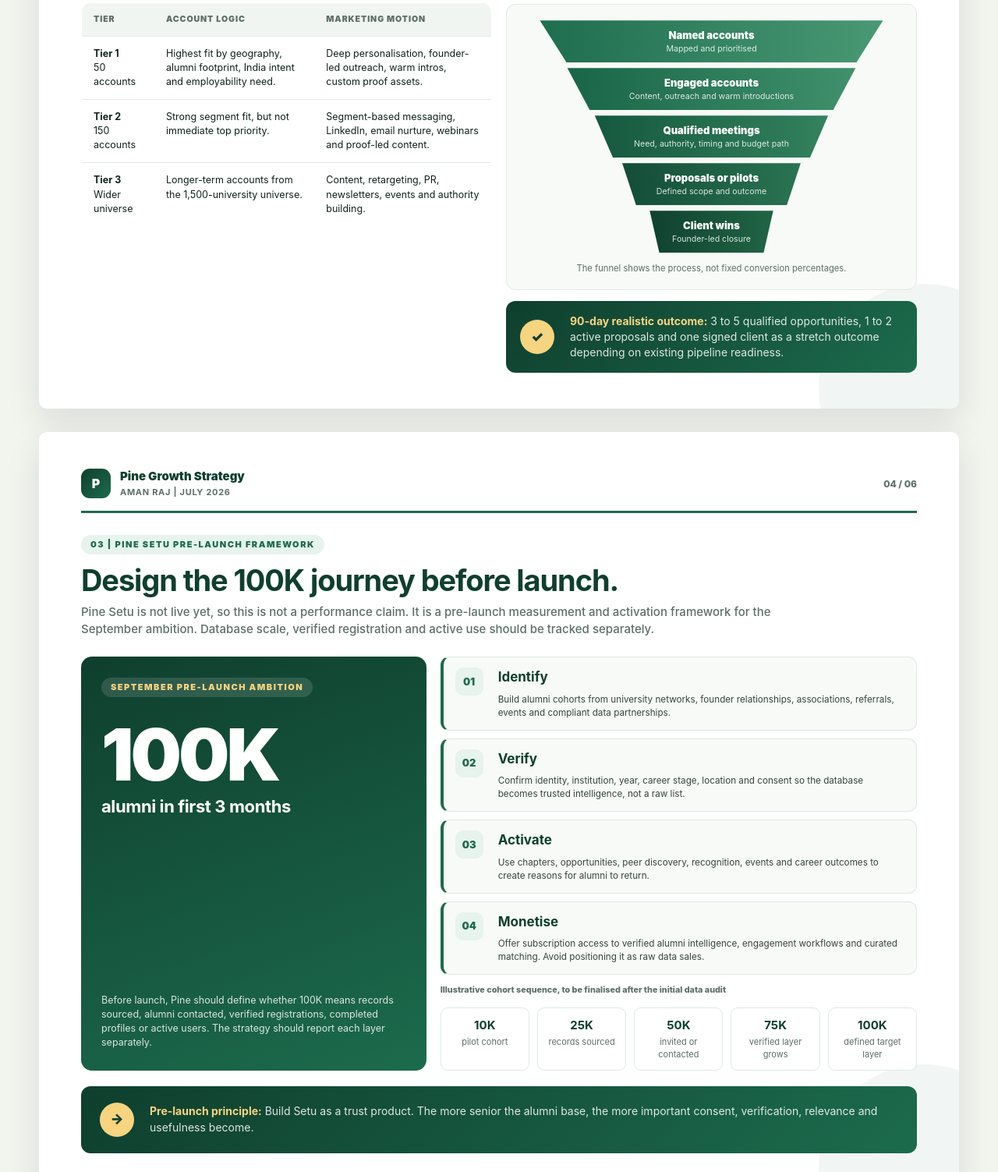
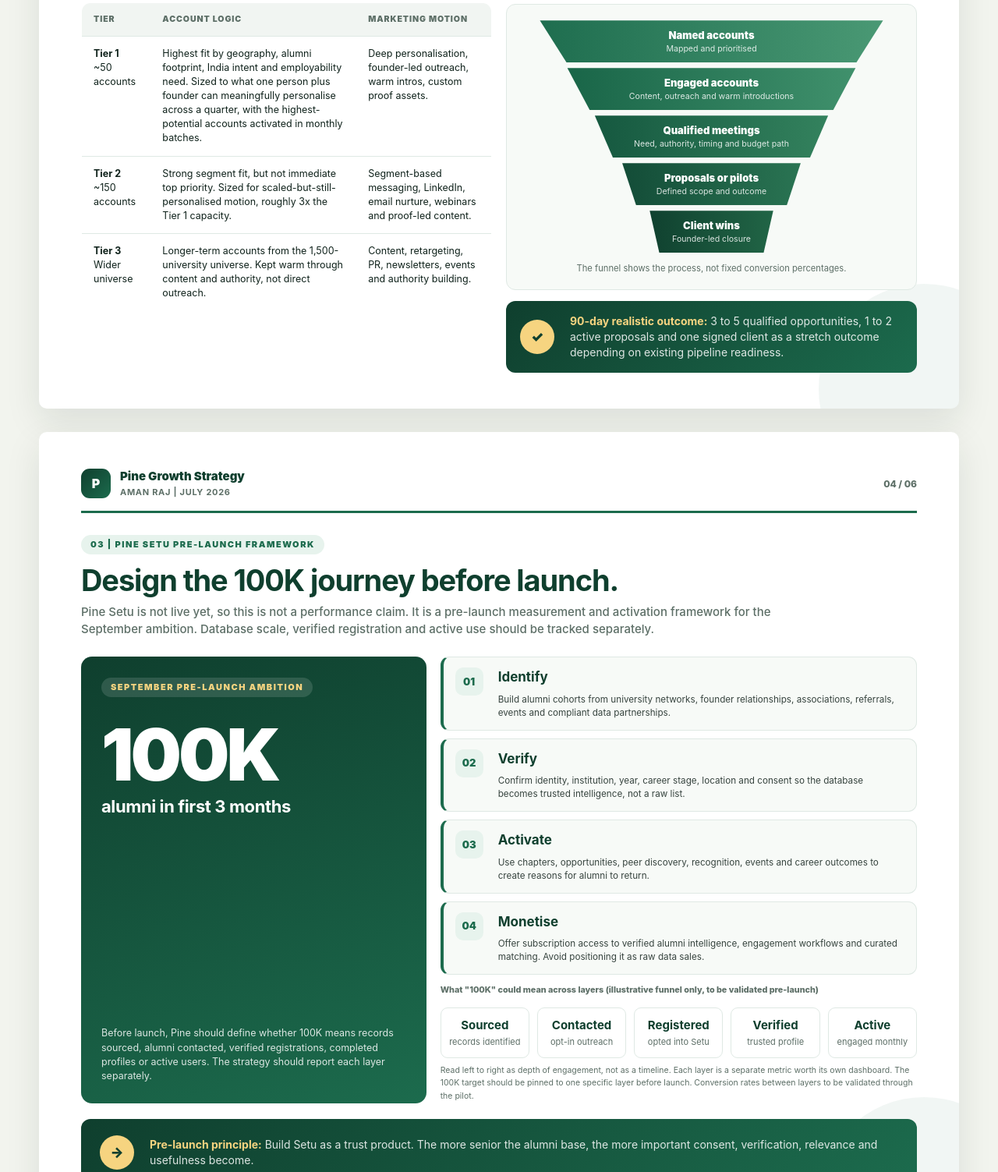
Before and after one commit to whitespacewizard/pine, a plain HTML site: page index.html in a window 1280 px wide. Shown: the part 2119-3622 px from the top of the page at 78% size. Drawn offline with Linux system fonts and the light colour scheme.

Commit message:
Update index.html

```diff
--- a/index.html
+++ b/index.html
@@ -812,18 +812,18 @@
         </thead>
         <tbody>
           <tr>
-            <td><strong>Tier 1</strong><br>50 accounts</td>
-            <td>Highest fit by geography, alumni footprint, India intent and employability need.</td>
+            <td><strong>Tier 1</strong><br>~50 accounts</td>
+            <td>Highest fit by geography, alumni footprint, India intent and employability need. Sized to what one person plus founder can meaningfully personalise across a quarter, with the highest-potential accounts activated in monthly batches.</td>
             <td>Deep personalisation, founder-led outreach, warm intros, custom proof assets.</td>
           </tr>
           <tr>
-            <td><strong>Tier 2</strong><br>150 accounts</td>
-            <td>Strong segment fit, but not immediate top priority.</td>
+            <td><strong>Tier 2</strong><br>~150 accounts</td>
+            <td>Strong segment fit, but not immediate top priority. Sized for scaled-but-still-personalised motion, roughly 3x the Tier 1 capacity.</td>
             <td>Segment-based messaging, LinkedIn, email nurture, webinars and proof-led content.</td>
           </tr>
           <tr>
             <td><strong>Tier 3</strong><br>Wider universe</td>
-            <td>Longer-term accounts from the 1,500-university universe.</td>
+            <td>Longer-term accounts from the 1,500-university universe. Kept warm through content and authority, not direct outreach.</td>
             <td>Content, retargeting, PR, newsletters, events and authority building.</td>
           </tr>
         </tbody>
@@ -923,14 +923,15 @@
         </div>
       </div>
 
-      <div style="font-size: 10.8px; color: var(--muted); margin: 12px 0 6px; font-weight: 800;">Illustrative cohort sequence, to be finalised after the initial data audit</div>
+      <div style="font-size: 10.8px; color: var(--muted); margin: 12px 0 6px; font-weight: 800;">What "100K" could mean across layers (illustrative funnel only, to be validated pre-launch)</div>
       <div class="cohort">
-        <div><strong>10K</strong>pilot cohort</div>
-        <div><strong>25K</strong>records sourced</div>
-        <div><strong>50K</strong>invited or contacted</div>
-        <div><strong>75K</strong>verified layer grows</div>
-        <div><strong>100K</strong>defined target layer</div>
+        <div><strong>Sourced</strong>records identified</div>
+        <div><strong>Contacted</strong>opt-in outreach</div>
+        <div><strong>Registered</strong>opted into Setu</div>
+        <div><strong>Verified</strong>trusted profile</div>
+        <div><strong>Active</strong>engaged monthly</div>
       </div>
+      <div style="font-size: 10.5px; color: var(--muted); margin-top: 8px; line-height: 1.6;">Read left to right as depth of engagement, not as a timeline. Each layer is a separate metric worth its own dashboard. The 100K target should be pinned to one specific layer before launch. Conversion rates between layers to be validated through the pilot.</div>
     </div>
   </div>
 
@@ -980,7 +981,7 @@
         <li>Start retargeting, nurture sequences and sales enablement follow-ups.</li>
         <li>Launch Pine Setu pilot cohorts with clear Identify, Verify and Activate metrics.</li>
       </ul>
-      <div class="milestone">Milestone: 3 to 5 qualified B2B conversations in motion.</div>
+      <div class="milestone">Milestone: 3 to 5 qualified opportunities in motion.</div>
     </div>
 
     <div class="phase red">
@@ -1052,6 +1053,10 @@
           </tr>
         </tbody>
       </table>
+
+      <div style="margin-top: 12px; padding: 12px 14px; background: #f7faf7; border-left: 3px solid var(--pine2); border-radius: 6px; font-size: 11.5px; color: #37443f; line-height: 1.65;">
+        <strong style="color: var(--pine);">A note on these ranges:</strong> These are provisional planning bands, not vendor-backed estimates. They reflect the expected scope of activities under each investment level. Final allocation will follow the Week 1 audit of existing spend, tools and channel performance.
+      </div>
     </div>
 
     <div>
```
